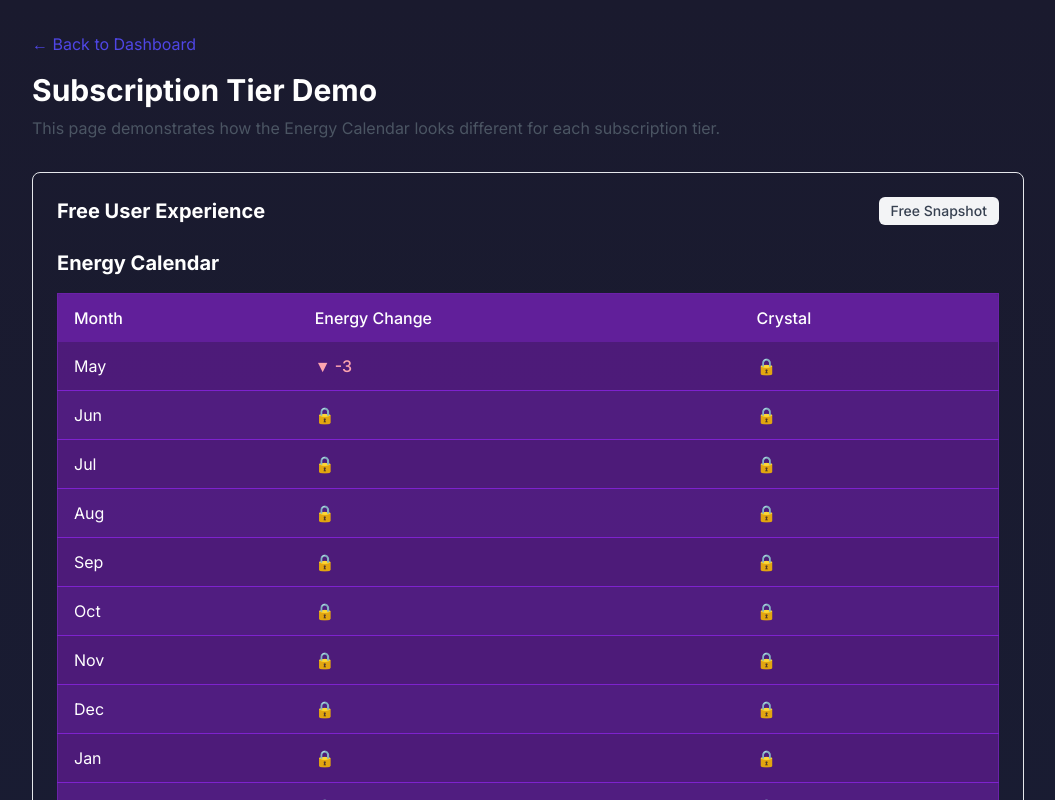
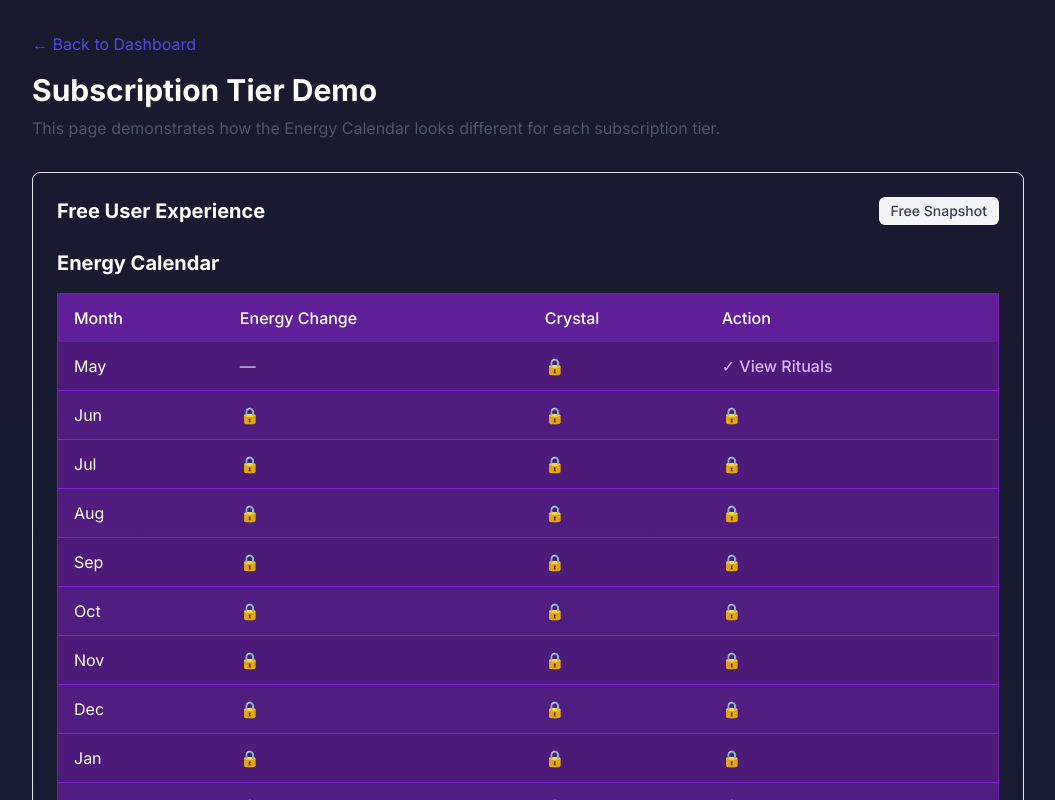
Before and after one commit to llt2026/crystalmatch-webapp, a Next.js app: page /demo in a window 1280 px wide. Shown: the top 800 px of the page, without its empty margins (112-1167 px from the left). Built offline with nearby package versions, Linux system fonts and the light colour scheme.

Commit message:
恢复能量日历真实计算数据和Action列: 1.移除模拟数据 2.恢复真实能量计算 3.恢复月深度报告访问功能

```diff
--- a/app/components/EnergyCalendar.tsx
+++ b/app/components/EnergyCalendar.tsx
@@ -100,8 +100,7 @@ const EnergyCalendar: React.FC<EnergyCalendarProps> = ({
 
         // Calculate overall energy change (average of all elements)
         const avgChange = Object.values(energyData.diffScores).reduce((sum, val) => sum + val, 0) / 5;
-        // 强制每月都有能量变化，确保显示正确（仅用于演示）
-        const roundedChange = i === 0 ? -5 : Math.round(avgChange) || (i % 2 === 0 ? 3 : -2);
+        const roundedChange = Math.round(avgChange);
 
         // Get crystal recommendation based on lowest element
         const crystal = CRYSTAL_MAP[lowestElement.elem];
@@ -118,10 +117,9 @@ const EnergyCalendar: React.FC<EnergyCalendarProps> = ({
         prevMonthScores = energyData.monthScores;
       } catch (error) {
         console.error(`Error calculating energy for ${monthName}:`, error);
-        // 添加模拟数据，确保每个月都有能量变化值
         months.push({
           month: monthName,
-          energyChange: i === 0 ? -3 : (i % 2 === 0 ? 2 : -1),
+          energyChange: 0,
           trend: 'stable' as const,
           crystal: 'Unknown',
           lowestElement: 'earth'
@@ -129,7 +127,6 @@ const EnergyCalendar: React.FC<EnergyCalendarProps> = ({
       }
     }
 
-    console.log("Monthly data calculated:", months);
     setMonthlyData(months);
   }, [birthday]);
 
@@ -139,8 +136,6 @@ const EnergyCalendar: React.FC<EnergyCalendarProps> = ({
         <h2 className="text-xl font-bold text-white">Energy Calendar</h2>
       </div>
 
-      {/* 免费用户的总体水晶推荐 - 已移除 */}
-
       <div className="overflow-x-auto">
         <table className="min-w-full bg-purple-900/60 border border-purple-800 rounded-lg">
           <thead>
@@ -148,13 +143,12 @@ const EnergyCalendar: React.FC<EnergyCalendarProps> = ({
               <th className="py-3 px-4 text-left text-white font-medium">Month</th>
               <th className="py-3 px-4 text-left text-white font-medium">Energy Change</th>
               <th className="py-3 px-4 text-left text-white font-medium">Crystal</th>
+              <th className="py-3 px-4 text-left text-white font-medium">Action</th>
             </tr>
           </thead>
           <tbody>
             {/* 显示所有12个月 */}
             {monthlyData.slice(0, 12).map((month, index) => {
-              console.log(`Month ${month.month} (index ${index}): energyChange = ${month.energyChange}`);
-
               return (
                 <tr key={month.month} className={index % 2 === 0 ? 'bg-purple-900/60' : 'bg-purple-800/40'}>
                   <td className="py-3 px-4 border-b border-purple-700 text-white">{month.month}</td>
@@ -205,6 +199,25 @@ const EnergyCalendar: React.FC<EnergyCalendarProps> = ({
                       </span>
                     )}
                   </td>
+                  <td className="py-3 px-4 border-b border-purple-700">
+                    {/* 操作显示逻辑:
+                      - 免费用户: 只有当月可用
+                      - 月订阅: 只有当月可用
+                      - 年订阅: 所有月份可用
+                    */}
+                    {(index === 0 || subscriptionTier === 'yearly') ? (
+                      <Link
+                        href={`/monthly-rituals/${month.month.toLowerCase()}`}
+                        className="text-purple-300 hover:text-purple-100 font-medium"
+                      >
+                        ✓ View Rituals
+                      </Link>
+                    ) : (
+                      <span className="text-gray-400">
+                        <span className="mr-1">🔒</span>
+                      </span>
+                    )}
+                  </td>
                 </tr>
               );
             })}
```
